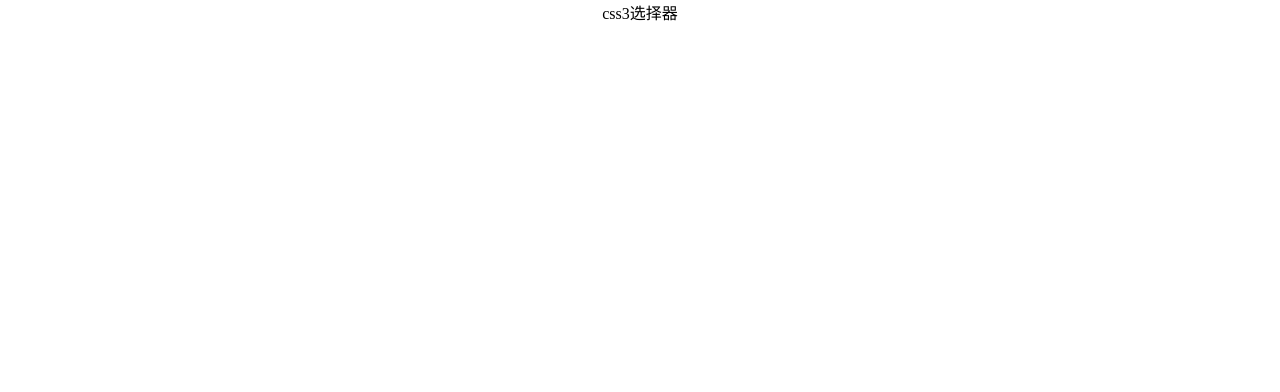
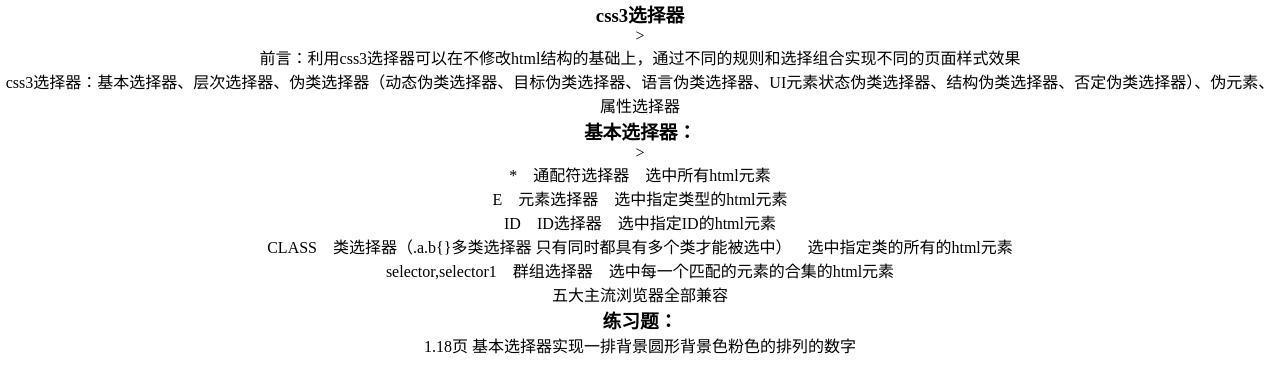
Before and after one commit to ChengLin-Zhou/css-basic-examples, a plain HTML site: page chapter_02/index.html in a window 1280 px wide. Drawn offline with Linux system fonts and the light colour scheme.

Commit message:
第二章基本选择器

```diff
--- a/chapter_02/index.css
+++ b/chapter_02/index.css
@@ -3,6 +3,15 @@ body {
     padding: 0px;
 }
 
-.css3_selector {
+* {
+    margin:  0px;
+    padding: 0px;
+}
+
+.css3-selector {
     text-align: center;
 }
+
+.basic-selector {
+
+}
--- a/chapter_02/index.html
+++ b/chapter_02/index.html
@@ -8,8 +8,25 @@
     <link rel="stylesheet" href="index.css">
 </head>
 <body>
-    <div class="css3_selector">
-        css3选择器
+    <div class="css3-selector">
+        <h3>css3选择器</h3>>
+        <p>前言：利用css3选择器可以在不修改html结构的基础上，通过不同的规则和选择组合实现不同的页面样式效果</p>
+        <p>
+            css3选择器：基本选择器、层次选择器、伪类选择器（动态伪类选择器、目标伪类选择器、语言伪类选择器、UI元素状态伪类选择器、结构伪类选择器、否定伪类选择器）、伪元素、属性选择器
+        </p>
+        <div class="basic-selector">
+            <h3>基本选择器：</h3>>
+            <p>*&nbsp;&nbsp;&nbsp;&nbsp;通配符选择器&nbsp;&nbsp;&nbsp;&nbsp;选中所有html元素</p>
+            <p>E&nbsp;&nbsp;&nbsp;&nbsp;元素选择器&nbsp;&nbsp;&nbsp;&nbsp;选中指定类型的html元素</p>
+            <p>ID&nbsp;&nbsp;&nbsp;&nbsp;ID选择器&nbsp;&nbsp;&nbsp;&nbsp;选中指定ID的html元素</p>
+            <p>CLASS&nbsp;&nbsp;&nbsp;&nbsp;类选择器（.a.b{}多类选择器 只有同时都具有多个类才能被选中）&nbsp;&nbsp;&nbsp;&nbsp;选中指定类的所有的html元素</p>
+            <p>selector,selector1&nbsp;&nbsp;&nbsp;&nbsp;群组选择器&nbsp;&nbsp;&nbsp;&nbsp;选中每一个匹配的元素的合集的html元素</p>
+            <p>五大主流浏览器全部兼容</p>
+        </div>
+        <div class="css3-examples">
+            <h3>练习题：</h3>
+            <p>1.18页 基本选择器实现一排背景圆形背景色粉色的排列的数字</p>
+        </div>
     </div>
 </body>
 </html>
```
